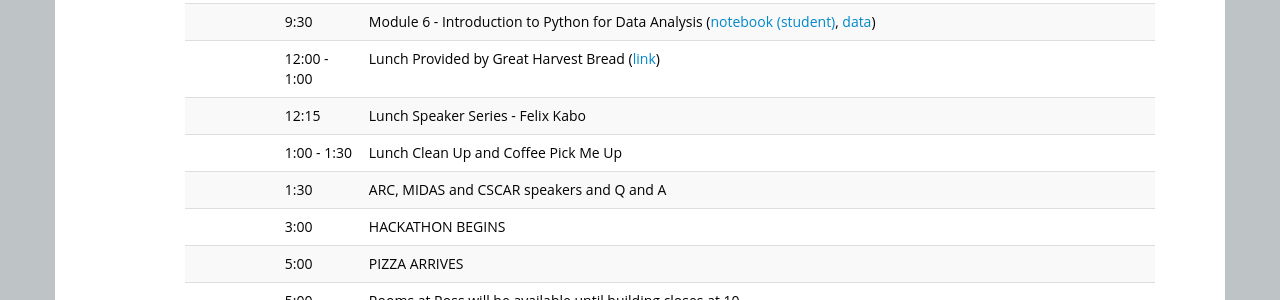
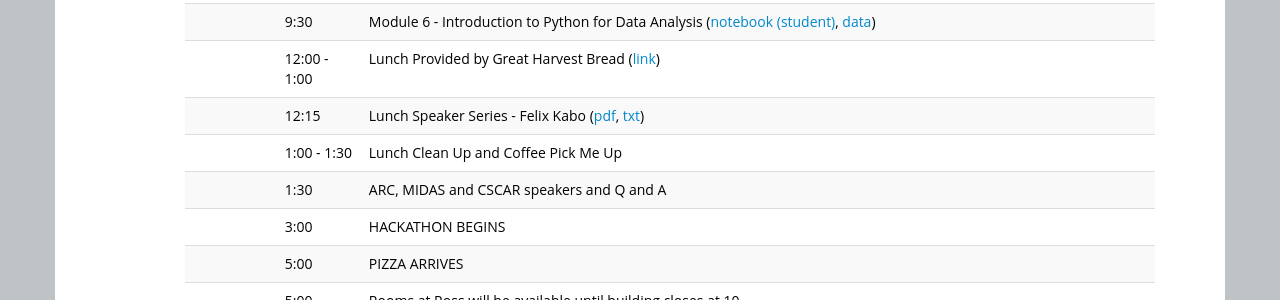
Before and after one commit to ICOSBigDataCamp/2018-summer-camp, a Jekyll site: the page built from index.html, in a window 1280 px wide and 900 px high, scrolled down 2049 px. Shown: the part 154-454 px from the top of the window. Built offline with Jekyll 4.4.1, drawn with Linux system fonts in a browser that asks for light colours.

Commit message:
Create index.html
html with Felix's files

```diff
--- a/index.html
+++ b/index.html
@@ -177,7 +177,7 @@ Organizing committee: Jerry Davis, H. V. Jagadish, Cliff Lampe, and Brian Noble
   <tr> <td>Thursday</td><td>9:00</td>    <td>Python Review - Sit with your Teams</td> </tr>
   <tr> <td></td>       <td>9:30</td>    <td>Module 6 - Introduction to Python for Data Analysis (<a href="pandas/ICOS_Big_Data_Camp_Data_Analysis_students.ipynb">notebook (student)</a>, <a href="pandas/MLB.zip">data</a>)</td> </tr>
   <tr> <td></td>       <td>12:00 - 1:00 </td>   <td>Lunch Provided by Great Harvest Bread (<a href="http://annarbormi.greatharvestbread.com/">link</a>)</td> </tr>
-  <tr> <td></td>       <td>12:15</td>   <td>Lunch Speaker Series - Felix Kabo</td> </tr>
+  <tr> <td></td>       <td>12:15</td>   <td>Lunch Speaker Series - Felix Kabo (<a href="slides/Kabo SQL Vigenettes 06072017.pdf">pdf</a>, <a href="slides/Kabo Locations Data 06072017.txt">txt</a>)</td> </tr>
   <tr> <td></td>       <td>1:00 - 1:30</td>    <td>Lunch Clean Up and Coffee Pick Me Up</td> </tr>
   <tr> <td></td>       <td>1:30</td>   <td>ARC, MIDAS and CSCAR speakers and Q and A </td> </tr>
     <!--(<a href="slides/Big Data Summer Camp - ARC info 2016.pptx">Slides</a>)-->
```
